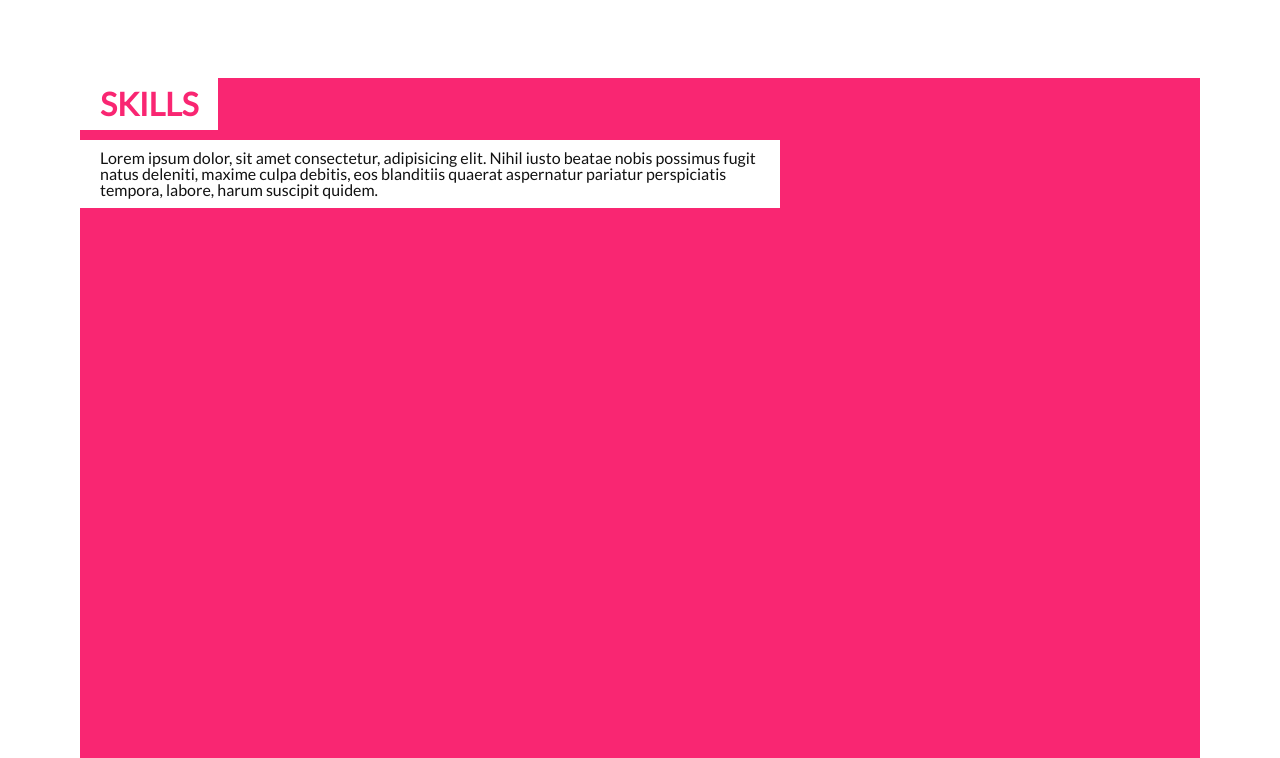
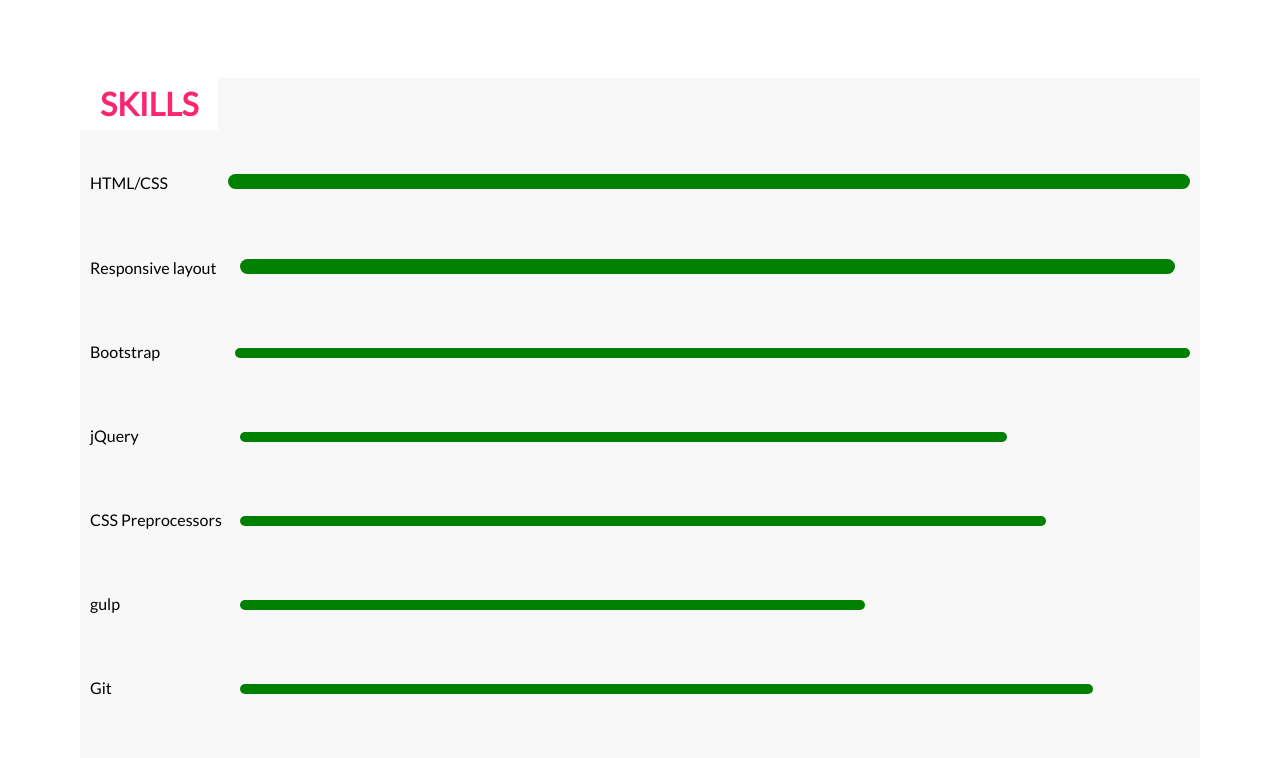
Before and after one commit to viktorovaleksandr/MyPortfolio, a website: page markup/index.html in a window 1280 px wide. Shown: the part 1762-2520 px from the top of the page. Drawn offline with Linux system fonts and the light colour scheme.

Commit message:
add section skills

```diff
--- a/markup/index.html
+++ b/markup/index.html
@@ -39,7 +39,34 @@
       <section class="section" id="Skills">
         <div class="content-info anim-items">
           <h2 class="title anim-items">SKILLS</h2>
-          <p class="text animShow animHide">Lorem ipsum dolor, sit amet consectetur, adipisicing elit. Nihil iusto beatae nobis possimus fugit natus deleniti, maxime culpa debitis, eos blanditiis quaerat aspernatur pariatur perspiciatis tempora, labore, harum suscipit quidem.</p>
+          <div class="progress-bar-skills">
+            <h6>HTML/CSS</h6>
+            <div class="htmlCss"></div>
+          </div>
+          <div class="progress-bar-skills">
+            <h6>Responsive layout</h6>
+            <div class="Responsivelayout"></div>
+          </div>
+          <div class="progress-bar-skills">
+            <h6>Bootstrap</h6>
+            <div class="Bootstrap"></div>
+          </div>
+          <div class="progress-bar-skills">
+            <h6>jQuery</h6>
+            <div class="jQuery"></div>
+          </div>
+          <div class="progress-bar-skills">
+            <h6>CSS Preprocessors</h6>
+            <div class="CssPreprocessors"></div>
+          </div>
+          <div class="progress-bar-skills">
+            <h6>gulp</h6>
+            <div class="Gulp"></div>
+          </div>
+          <div class="progress-bar-skills">
+            <h6>Git</h6>
+            <div class="Git"></div>
+          </div>
         </div>
       </section>
       <section class="section" id="Project">
--- a/source/scss/style.scss
+++ b/source/scss/style.scss
@@ -162,8 +162,7 @@
     background-attachment: fixed;
   }
   &:nth-child(3) {
-    background: $brand-color;
-    background-attachment: fixed;
+    background: $bg-content;
   }
   &:nth-child(4) {
     background: $bg-color-dark url('../img/bg4.png') 50% / 100% no-repeat;
@@ -171,11 +170,9 @@
   }
   &:nth-child(5) {
     background:  $bg-content;
-    background-attachment: fixed;
   }
   .content-info {
     height: 100vh;
-    max-width: 700px;
     h2 {
       background: $bg-color;
       color: $brand-color;
@@ -199,17 +196,112 @@
     }
   }
 }
+.progress-bar-skills {
+  display: flex;
+  align-items: baseline;
+  padding: 24px 10px;
+  margin: 20px 0;
+  overflow: hidden;
+  transition: $animStep;
+  h6 {
+    width: 150px;
+  }
+  &
+  .htmlCss {
+    height: 15px;
+    background: green;
+    border-radius: 25px;
+    width: 0;
+    animation: finish-htmlCss 5s ease forwards;
+    @keyframes finish-htmlCss {
+      to {
+        width: 95%;
+      }
+    }
+  }
+  .Responsivelayout {
+    height: 15px;
+    background: green;
+    border-radius: 25px;
+    width: 0;
+    animation: finish-Responsivelayout 5s ease forwards;
+    @keyframes finish-Responsivelayout {
+      to {
+        width: 85%;
+      }
+    }
+  }
+  .Bootstrap {
+    height: 10px;
+    background: green;
+    border-radius: 25px;
+    width: 0;
+    animation: finish-Bootstrap 6s ease forwards;
+    @keyframes finish-Bootstrap {
+      to {
+        width: 90%;
+      }
+    }
+  }
+  .jQuery {
+    height: 10px;
+    background: green;
+    border-radius: 25px;
+    width: 0;
+    animation: finish-jQuery 7s ease forwards;
+    @keyframes finish-jQuery {
+      to {
+        width: 70%;
+      }
+    }
+  }
+  .CssPreprocessors {
+    height: 10px;
+    background: green;
+    border-radius: 25px;
+    width: 0;
+    animation: finish-CssPreprocessors 8s ease forwards;
+      @keyframes finish-CssPreprocessors {
+      to {
+        width: 75%;
+      }
+    }
+  }
+  .Gulp {
+    height: 10px;
+    background: green;
+    border-radius: 25px;
+    width: 0;
+    animation: finish-Gulp 9s ease forwards;
+    @keyframes finish-Gulp {
+      to {
+        width: 60%;
+      }
+    }
+  }
+  .Git {
+    height: 10px;
+    background: green;
+    border-radius: 25px;
+    width: 0;
+    animation: finish-Git 10s ease forwards;
+    @keyframes finish-Git {
+      to {
+        width: 85%;
+      }
+    }
+  }
+}
 #Project {
   .content-info {
     opacity: 0;
   }
   &:hover .content-info {
     transition: all $animStep ease 0s;
-    transform: translate(30%,10%);
+    transform: translate(0,0);
     opacity: 1;
   }
 }
-
 .text {
   transform: translate(0, 120%);
   opacity: 0;
```
Also changed, not shown: markup/css/style.css, markup/css/style.min.css.
